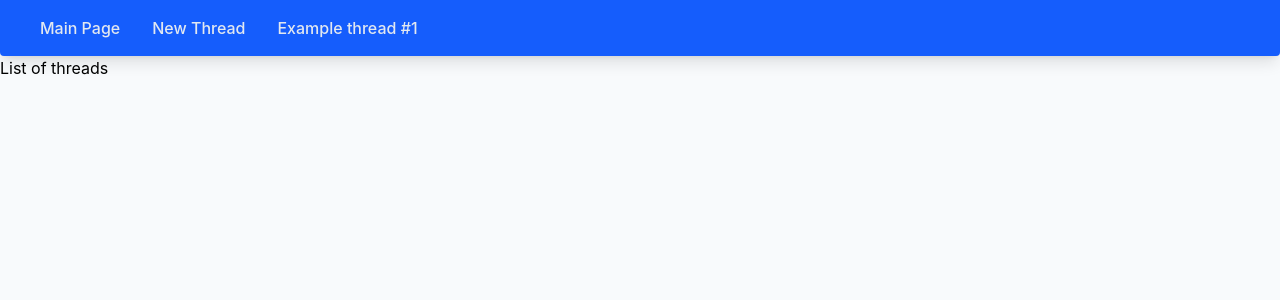
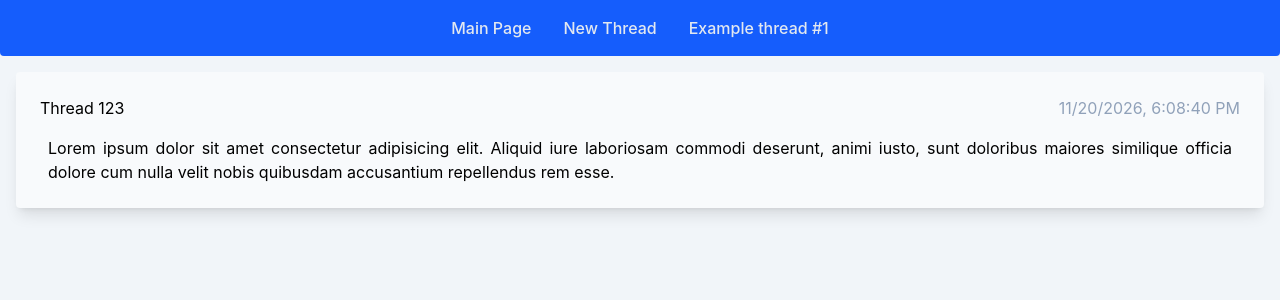
Before and after one commit to Kkkuc/Forum-Borowik, a React (Vite) app in the folder client/: page / in a window 1280 px wide. Shown: the top 300 px of the page. Built offline with nearby package versions, Linux system fonts and the light colour scheme; no server answers.

Commit message:
added cart obj

```diff
--- a/client/src/components/LoginCart.tsx
+++ b/client/src/components/LoginCart.tsx
@@ -4,8 +4,8 @@ interface LoginCartInterface {
 
 const LoginCart = ({ children }: LoginCartInterface) => {
   return (
-    <div className="flex h-screen justify-center items-center bg-slate-50 dark:bg-slate-500">
-      <div className="flex flex-col gap-5 min-h-fit px-10 py-15 shadow-lg rounded-sm dark:bg-slate-600">
+    <div className="flex h-screen justify-center items-center bg-slate-100 dark:bg-slate-500">
+      <div className="flex flex-col gap-5 min-h-fit px-10 py-15 shadow-lg rounded-sm bg-slate-50 dark:bg-slate-600">
         {children}
       </div>
     </div>
--- a/client/src/components/Navbar.tsx
+++ b/client/src/components/Navbar.tsx
@@ -7,7 +7,7 @@ const Navbar = () => {
     { to: "/threads/1", text: "Example thread #1", id: 2 },
   ];
   return (
-		<nav className="bg-blue-600 text-slate-200 px-6 flex items-center shadow-lg rounded-b-sm">
+    <nav className="bg-blue-600 text-slate-200 px-6 flex items-center shadow-lg rounded-b-sm justify-center">
       {buttons.map((e) => (
         <NavbarButton key={e.id} {...e} />
       ))}
--- /dev/null
+++ b/client/src/components/ThreadCard.tsx
@@ -0,0 +1,21 @@
+interface ThreadCardInterface {
+  title: string;
+  content: string;
+  date: Date;
+}
+
+const ThreadCard = ({ title, content, date }: ThreadCardInterface) => {
+  return (
+    <div className="bg-slate-50 dark:bg-slate-600 p-4 m-4 rounded-sm min-w-[50%] shadow-lg">
+      <div className="flex flex-row max-sm p-2 justify-between dark:text-slate-50">
+        <h2 className="text-nowrap">{title}</h2>{" "}
+        <p className="text-slate-400 text-ellipsis text-nowrap">
+          {date.toLocaleString()}
+        </p>
+      </div>
+      <p className="py-2 px-4 text-justify">{content}</p>
+    </div>
+  );
+};
+
+export { ThreadCard, type ThreadCardInterface };
--- a/client/src/pages/HomePage.tsx
+++ b/client/src/pages/HomePage.tsx
@@ -1,3 +1,13 @@
+import { ThreadCard } from "../components/ThreadCard";
+
 export default function HomePage() {
-	return <h1>List of threads</h1>;
+  return (
+    <div className="flex flex-col items-center bg-slate-100 min-h-screen">
+      <ThreadCard
+        title="Thread 123"
+        content="Lorem ipsum dolor sit amet consectetur adipisicing elit. Aliquid iure laboriosam commodi deserunt, animi iusto, sunt doloribus maiores similique officia dolore cum nulla velit nobis quibusdam accusantium repellendus rem esse."
+        date={new Date()}
+      />
+    </div>
+  );
 }
--- a/client/src/pages/LoginPage.tsx
+++ b/client/src/pages/LoginPage.tsx
@@ -26,7 +26,8 @@ const LoginPage = () => {
       />
       <PrimaryColorButton
         value="Log in"
-        // TODO: add actually sending login reqs // TODO: we should consider adding constants instead of paths:V
+        // TODO: add actually sending login reqs
+        // TODO: we should consider adding constants instead of paths:V
         clickAction={() => navigate("/")}
       />
 
```
Lines whose indentation alone changed are shown as unchanged.
